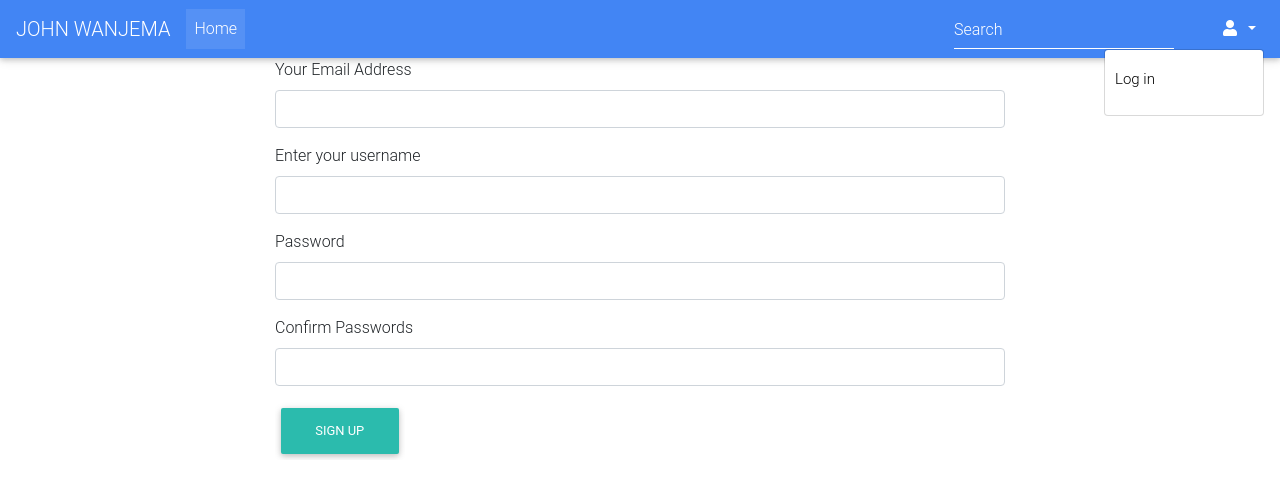
After one commit to mangowilliam/mangos, a Flask app: template app/templates/auth/register.html in a window 1280 px wide, after a click that opens the changed part. The commit adds this page. Shown: the top 498 px of the page. Run offline with Flask 2, Linux system fonts and the light colour scheme; the template is opened without the code that fills it: values that come from a table or form of the project are taken from there, others are empty; some libraries are stand-ins or nearby versions.

Commit message:
added forms for login and registration and rendered in views

```diff
--- a/app/auth/forms.py
+++ b/app/auth/forms.py
@@ -1,3 +1,30 @@
 from flask_wtf import FlaskForm
 from wtforms import StringField, TextAreaField, SubmitField, PasswordField
 from wtforms.validators import Required
+from flask_wtf import FlaskForm
+from wtforms import StringField,PasswordField,BooleanField,SubmitField
+from wtforms import ValidationError
+from wtforms.validators import Required,Email,EqualTo
+from ..models import User
+
+class RegistrationForm(FlaskForm):
+    email = StringField('Your Email Address',validators=[Required(),Email()])
+    username = StringField('Enter your username',validators = [Required()])
+    password = PasswordField('Password',validators = [Required(), EqualTo('password_confirm',message = 'Passwords must match')])
+    password_confirm = PasswordField('Confirm Passwords',validators = [Required()])
+    submit = SubmitField('Sign Up')
+
+    def validate_email(self,data_field):
+                if User.query.filter_by(email =data_field.data).first():
+                    raise ValidationError('There is an account with that email')
+
+    def validate_username(self,data_field):
+            if User.query.filter_by(username = data_field.data).first():
+                raise ValidationError('That username is taken')
+
+
+class LoginForm(FlaskForm):
+    email = StringField('Your Email Address',validators=[Required(),Email()])
+    password = PasswordField('Password',validators =[Required()])
+    remember = BooleanField('Remember me')
+    submit = SubmitField('Sign In')
--- a/app/models.py
+++ b/app/models.py
@@ -9,9 +9,7 @@ def load_user(user_id):
     return User.query.get(int(user_id))
 
 class User(UserMixin,db.Model):
-    '''
-    user table for storing user details
-    '''
+
     __tablename__ = 'users'
 
     id = db.Column(db.Integer,primary_key = True)
--- /dev/null
+++ b/app/templates/auth/register.html
@@ -0,0 +1,17 @@
+{% extends 'base.html'%}
+{% import 'bootstrap/wtf.html' as wtf%}
+
+{% block content %}
+<div class="container">
+<div class="row">
+<div class="col-md-2"> </div>
+<div class="col-md-8">
+
+{{wtf.quick_form(registration_form)}}
+
+</div>
+<div class="col-md-2"></div>
+</div>
+</div>
+
+{% endblock%}
--- a/app/templates/navbar.html
+++ b/app/templates/navbar.html
@@ -33,6 +33,24 @@
     </form>
   </div>
   <!-- Collapsible content -->
+  <ul class="navbar-nav ml-auto nav-flex-icons">
+    <li style="color:white;padding:15px;">{{current_user.username | capitalize}}</li>
+    <li class="nav-item dropdown">
+      <a class="nav-link dropdown-toggle" id="navbarDropdownMenuLink-333" data-toggle="dropdown" aria-haspopup="true"
+        aria-expanded="false">
+        <i class="fas fa-user"></i>
+      </a>
+      <div class="dropdown-menu dropdown-menu-right dropdown-default" aria-labelledby="navbarDropdownMenuLink-333">
+        {% if current_user.is_authenticated %}
+
+        <a class="dropdown-item">
+        <a class="dropdown-item" href="{{url_for('auth.logout')}}">Sign Out</a>
+        {% else %}
+        <a class="dropdown-item" href="{{url_for('auth.login')}}">Log in</a>
+        {%endif%}
+      </div>
+    </li>
+  </ul>
 
 </nav>
 <!--/.Navbar-->
```
Also changed, not shown: app/auth/views.py (+40 -0 lines), app/templates/auth/login.html (added, +24 -0 lines). Lines whose indentation alone changed are shown as unchanged.
